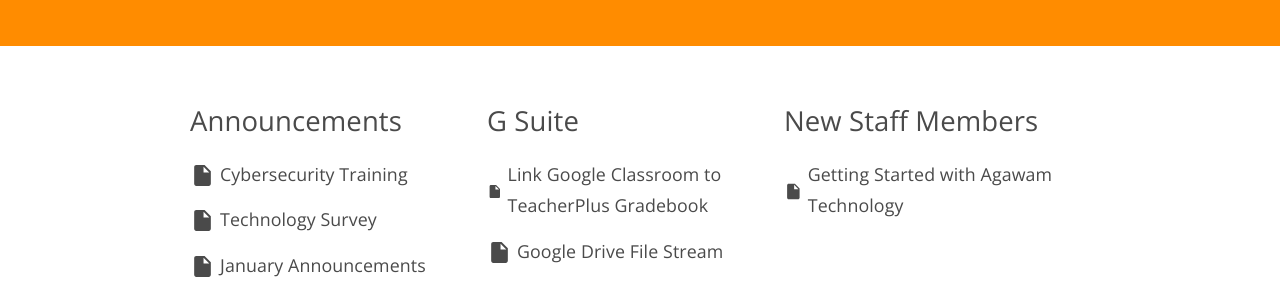
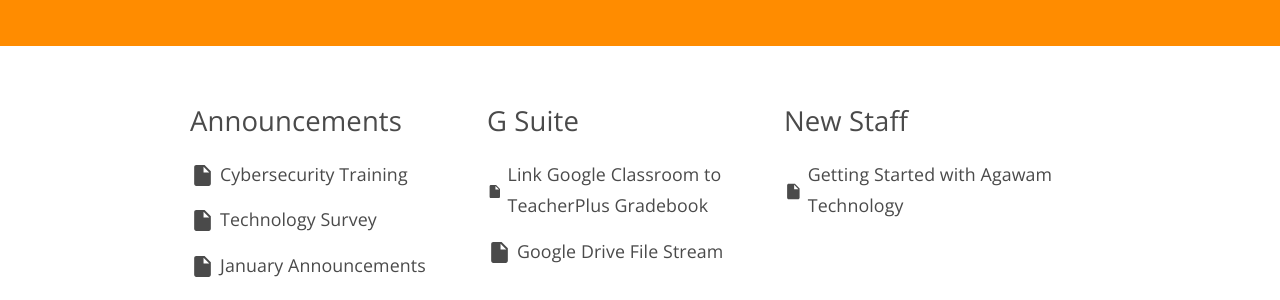
Before and after one commit to Agawam-IT/tech.agawamed.org, a Jekyll site: the page built from index.html, in a window 1280 px wide. Shown: the part 357-657 px from the top of the page. Built offline with Jekyll 4.4.1, drawn with Linux system fonts in a browser that asks for light colours; nearby versions of some CDN libraries; a script that is not in the unit is left out.

Commit message:
Update 2020-02-12-new-staff-welcome.md

```diff
--- a/_posts/2020-02-12-new-staff-welcome.md
+++ b/_posts/2020-02-12-new-staff-welcome.md
@@ -5,7 +5,7 @@ description:
 published: true
 type: Document
 categories:
-  - "new staff members"
+  - "new staff"
 ---
 Posted by Edward Jacques on February 18, 2020
 
```
